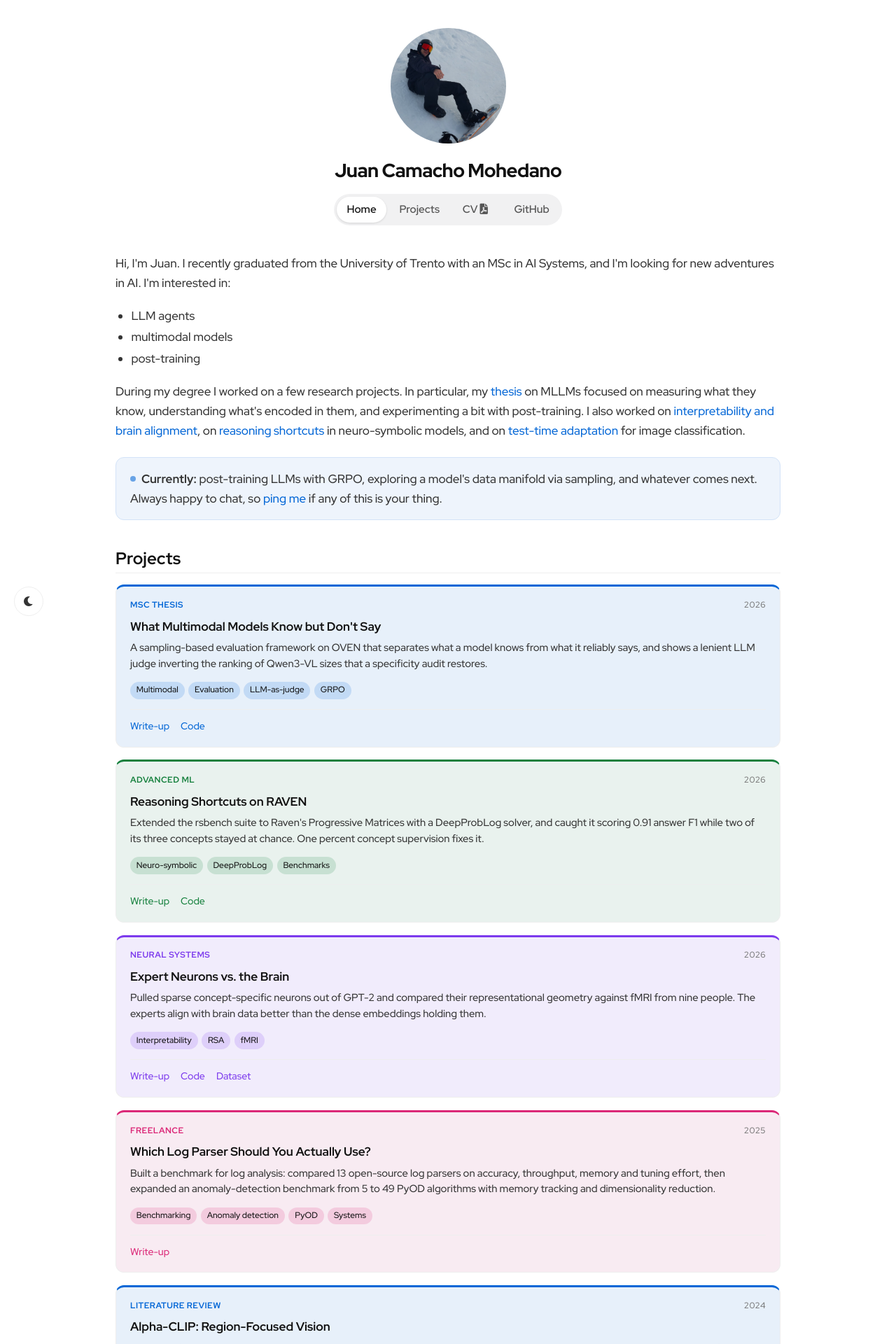
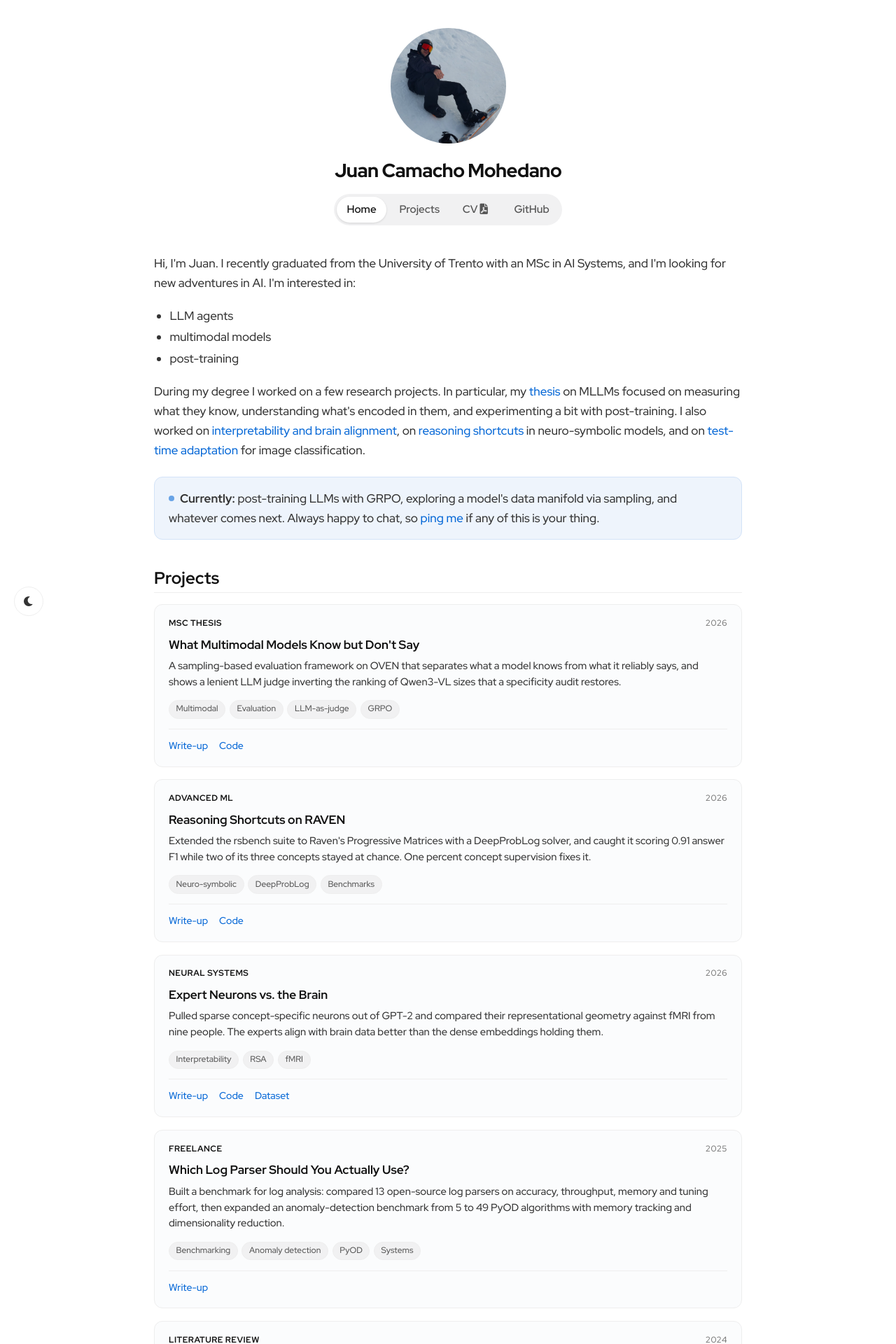
Before and after one commit to jucamohedano/jucamohedano.github.io, a Jekyll site: the page built from index.md, in a window 1280 px wide. Shown: the top 1920 px of the page at 70% size. Built offline with Jekyll 4.4.1, drawn with Linux system fonts in a browser that asks for light colours.

Commit message:
Neutral uniform project cards; narrow width to just above article width
Removes the per-domain card colours in favour of a single neutral style,
relying on the kind label and skill tags to tell projects apart. Keeps the
--card-* variables and d-* classes dormant so colours can be restored later.

Co-Authored-By: Claude Fable 5 <noreply@anthropic.com>

```diff
--- a/css/styles.css
+++ b/css/styles.css
@@ -132,7 +132,7 @@ body {
 }
 
 .container {
-    max-width: 990px;
+    max-width: 880px;
     margin: 0 auto;
     padding: 0 20px;
 }
@@ -410,30 +410,20 @@ html:not([data-theme]) .theme-toggle {
 }
 
 .project-card {
-    --hue: var(--card-vlm);
     display: flex;
     flex-direction: column;
     border: 1px solid var(--border-color);
-    border-top: 3px solid var(--hue);
     border-radius: 12px;
     padding: 1.05rem 1.25rem 1.1rem;
-    background-color: color-mix(in srgb, var(--hue) var(--card-tint), var(--viz-panel));
+    background-color: var(--viz-panel);
     transition: border-color 0.2s ease, transform 0.2s ease, box-shadow 0.2s ease;
 }
 
 .project-card:hover {
-    border-color: var(--hue);
-    border-top-color: var(--hue);
+    border-color: var(--nav-link-color);
     transform: translateY(-2px);
-    box-shadow: 0 4px 14px color-mix(in srgb, var(--hue) 22%, transparent);
+    box-shadow: 0 4px 14px rgba(0, 0, 0, 0.08);
 }
-
-/* Domain hues — colour follows the kind of work, not the card's position */
-.d-vlm      { --hue: var(--card-vlm); }
-.d-robotics { --hue: var(--card-robotics); }
-.d-interp   { --hue: var(--card-interp); }
-.d-nesy     { --hue: var(--card-nesy); }
-.d-applied  { --hue: var(--card-applied); }
 
 .pc-top {
     display: flex;
@@ -448,7 +438,7 @@ html:not([data-theme]) .theme-toggle {
 
 .pc-kind {
     font-weight: 700;
-    color: var(--hue);
+    color: var(--heading-color);
 }
 
 .pc-title {
@@ -463,7 +453,7 @@ html:not([data-theme]) .theme-toggle {
 }
 
 .pc-title a:hover {
-    color: var(--hue);
+    color: var(--link-color);
     text-decoration: none;
 }
 
@@ -485,14 +475,15 @@ html:not([data-theme]) .theme-toggle {
 
 .pc-tags li {
     font-size: 0.75rem;
-    padding: 0.15rem 0.55rem;
+    padding: 0.15rem 0.6rem;
     border-radius: 999px;
-    background-color: color-mix(in srgb, var(--hue) 16%, transparent);
-    color: var(--heading-color);
+    background-color: var(--pill-track-bg);
+    border: 1px solid var(--border-color);
+    color: var(--nav-link-color);
 }
 
 .pc-links a {
-    color: var(--hue);
+    color: var(--link-color);
 }
 
 .pc-links {
```
